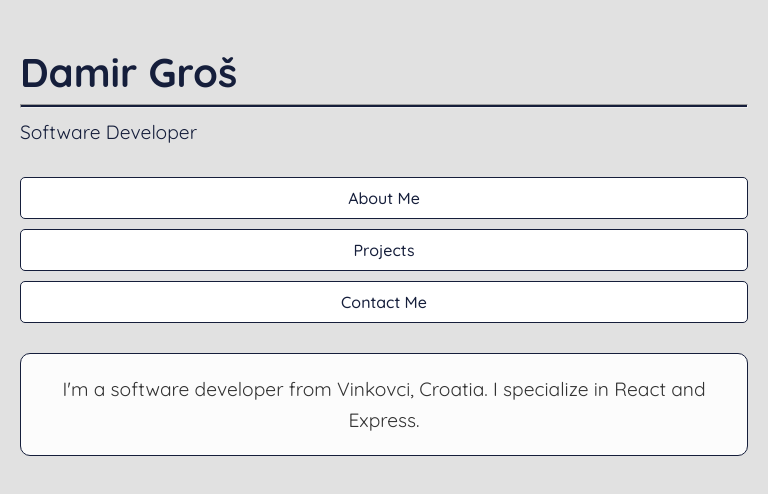
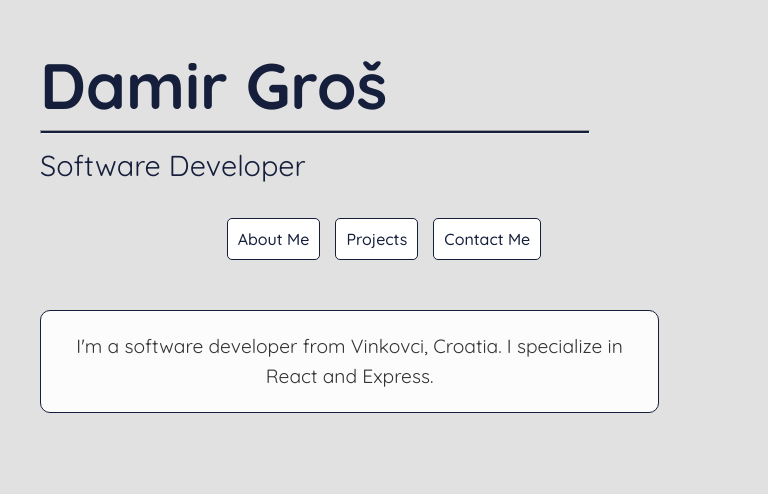
Before and after one commit to damirgros/portfolio, a React (Vite) app in the folder portfolio/: page / in a window 768 px wide. Shown: the top 494 px of the page. Built offline with nearby package versions, Linux system fonts and the light colour scheme.

Commit message:
Add media query for tablets and small laptops

```diff
--- a/portfolio/src/App.css
+++ b/portfolio/src/App.css
@@ -230,3 +230,62 @@ body {
     font-size: 1rem;
   }
 }
+
+/* Media Queries for Tablets and Small Laptops */
+@media (min-width: 768px) and (max-width: 979px) {
+  .container {
+    flex-direction: column;
+  }
+
+  .page1 {
+    width: 100%;
+    height: 100vh;
+    padding-left: 40px;
+    padding-right: 40px;
+  }
+
+  .header h1 {
+    font-size: 4rem;
+  }
+
+  .header p {
+    font-size: 1.8rem;
+  }
+
+  .header hr {
+    width: 80%;
+  }
+
+  .profileImage {
+    display: none;
+  }
+
+  .navbar {
+    flex-direction: row;
+    justify-content: center;
+    gap: 15px;
+  }
+
+  .navbar button {
+    font-size: 1rem;
+  }
+
+  .content {
+    width: 90%;
+    margin-top: 20px;
+  }
+
+  .project-card {
+    flex-direction: row;
+    align-items: center;
+  }
+
+  .project-image img {
+    width: 180px;
+    height: 90px;
+  }
+
+  .project-details p {
+    font-size: 1.1rem;
+  }
+}
```
Also changed, not shown: 4 other files (tests, documents, lock files or other folders).
